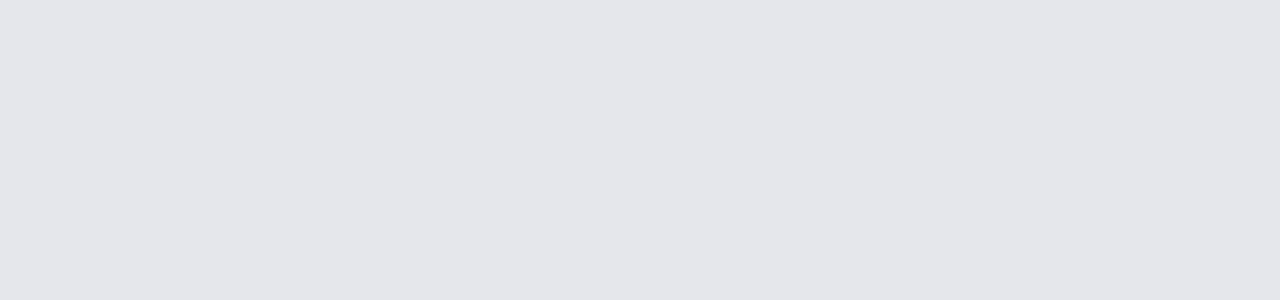
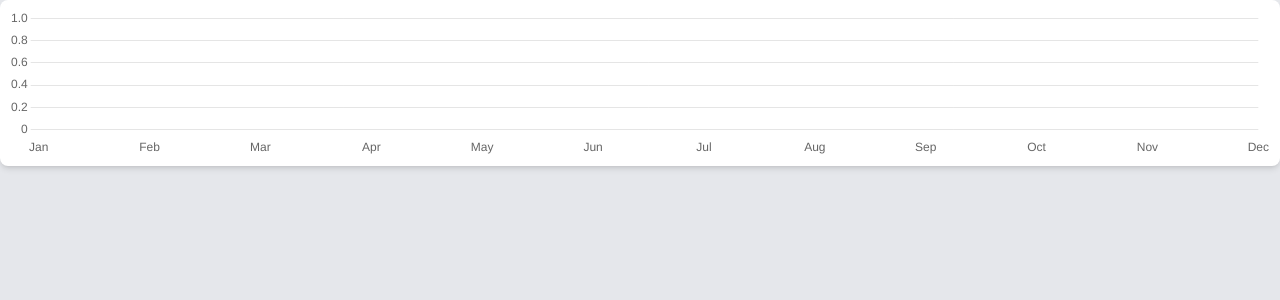
Before and after one commit to Mats-Debug/stack-project, a Next.js app: page / in a window 1280 px wide. Shown: the top 300 px of the page. Built offline with nearby package versions, Linux system fonts and the light colour scheme.

Commit message:
commit-4

```diff
--- a/app/page.tsx
+++ b/app/page.tsx
@@ -27,19 +27,141 @@ import Combobox from '@/components/ComboBox';
 
 import RangeSlider from '@/components/RangeSlider';
 import ChevronUpIcon from '@heroicons/react/24/outline/esm/ChevronUpIcon';
-///skelton/avatr/alert dialog/
+///skelton/product card/ charts
 
 export default function Home() {
 
   const dropdownItems = ['Item 1', 'Item 2', 'Items 3',];
 
+  var month = ["Jan", "Feb", "Mar", "Apr", "May", "Jun", "Jul", "Aug", "Sep", "Oct", "Nov", "Dec"];
   return (
     <PriceProvider>
       <div className='justify-end w-full flex'>
-
+      <LineChart lables={month} chartDataList={dropdownItems}  comboBoxDataTypeOnChange={()=>{}}/>
       </div>
     </PriceProvider>
 
   );
 
 }
+
+
+
+
+
+
+
+
+import {
+  Chart as ChartJS,
+  CategoryScale,
+  LinearScale,
+  BarElement,
+  PointElement,
+  LineElement,
+  Title,
+  Tooltip,
+  Legend, ArcElement,
+
+} from 'chart.js';
+import { Doughnut } from 'react-chartjs-2'
+ChartJS.register(ArcElement);
+
+import { Bar, Line } from "react-chartjs-2"
+ChartJS.register(
+  CategoryScale,
+  LinearScale,
+  BarElement,
+  PointElement,
+  LineElement,
+  Title,
+  Tooltip,
+  Legend
+);
+import { Menu, Tab } from '@headlessui/react'
+
+
+
+interface ILineChart {
+  comboBoxDataTypeOnChange: (value: any) => void;
+  chartDataList: any;
+  lables:any[];
+}
+
+export function LineChart(props: ILineChart) {
+  const { comboBoxDataTypeOnChange, chartDataList,lables } = props;
+
+  type ChartDataType = {
+    labels: string[];
+    datasets: [{ label: string; data: any[]; backgroundColor: string; borderColor: string }];
+  };
+  const [chartData, setChartData] = useState<ChartDataType>({
+    labels: [],
+    datasets: [{ label: '', data: [], backgroundColor: '', borderColor: 'rgb(255, 99, 132)' }]
+  });
+
+
+  const options: {} = {
+    plugins: {
+      legend: { position: 'top', display: false }
+    },
+    maintainAspectRatio: false,
+    responsive: true,
+    scales: {
+      x: {
+        border: {
+          display: false
+        },
+        grid: {
+          display: false,
+        }
+      },
+      y: {
+        border: {
+          display: false,
+
+        },
+
+      }
+    }
+  };
+  const [chartOptions, setChartOptions] = useState<{}>(options);
+
+  const [onChangeLabels, setOnChangeLables] = useState(lables)
+
+  useEffect(() => {
+
+
+    setChartData({
+      labels: onChangeLabels,
+      datasets: [
+        {
+          label: "" + " / " + "",
+          data: chartDataList,
+          borderColor: 'rgb(255, 99, 132)',
+          backgroundColor: 'rgba(255, 99, 132, 0.5)'
+        }
+      ],
+
+    });
+
+
+  }, [, chartDataList]);
+
+
+
+
+  return (
+    <div className="flex  w-full h-full bg-white rounded-lg shadow-md p-2 flex-col relative bg-red-200">
+      <div className='h-[20%] w-full flex justify-between'>
+        {/* <ComboBox data={DataType}
+          selected={(value: any, e: any): any => { comboBoxDataTypeOnChange(value); setLabel(value) }}
+        />
+        <ComboBox data={Period}
+          selected={(value: any, e: any): any => { onChangePeriod(value) }} /> */}
+      </div>
+      <span className=" flex w-full h-[70%]">
+        <Line data={chartData} options={options} />
+      </span>
+    </div>)
+}
--- /dev/null
+++ b/components/Alert.tsx
@@ -0,0 +1,62 @@
+import { Transition, Dialog, TransitionChild, DialogPanel } from "@headlessui/react";
+import { XMarkIcon } from "@heroicons/react/24/solid";
+import React, { Fragment } from "react";
+import Button from "./Button";
+
+
+interface AlertDialogProps
+  extends React.HTMLAttributes<HTMLDivElement | HTMLButtonElement> {
+  children: React.ReactNode;
+  isShow?: false | true;
+  icon?: React.ReactNode;
+  buttonTitle?: string;
+  onContinue:()=>void;
+}
+
+export default function AlertDialog(props: AlertDialogProps) {
+  const { title, isShow, icon, buttonTitle, onContinue,...restProps } = props;
+
+  let [isOpen, setIsOpen] = React.useState(isShow);
+function onClick(){
+  onContinue();
+  setIsOpen(false);
+}
+
+  return (
+    <>
+      <Button onClick={() => setIsOpen(true)} type='IconText' intent='secondary' title={buttonTitle} icon={icon} />
+
+      <Transition appear show={isOpen} as={Fragment}>
+        <Dialog className="fixed top-0 left-0 md:p-10 z-50 w-full h-screen flex justify-center items-center backdrop-blur-sm bg-gray-800/40"
+          onClose={() => { setIsOpen(false) }} >
+          <TransitionChild
+            as={Fragment}
+            enter="ease-out duration-300"
+            enterFrom="opacity-0 scale-95"
+            enterTo="opacity-100 scale-100"
+            leave="ease-in duration-200"
+            leaveFrom="opacity-100 scale-100"
+            leaveTo="opacity-0 scale-95"
+          >
+            {/*content*/}
+            <DialogPanel className="flex bg-white flex-col rounded-lg gap-5 h-fit w-full md:w-fit  relative p-3 mx-3 ">
+              <div className='w-fit h-fit items-center flex justify-end absolute top-0 right-0 '>
+                <Button onClick={() => setIsOpen(false)} type={'Icon'} intent='primary' icon={<XMarkIcon className="w-5 h-5" />} />
+              </div>
+              <div className="w-full h-full overflow-y-auto text-sm" {...restProps} >
+
+              </div>
+              <div className='flex w-full  justify-end gap-3 flex-row'>
+              <button className='h-[40px] w-fit bg-[#f4f4f4] rounded-full px-5 ' onClick={()=>{setIsOpen(false)}}>Cancel</button>
+              <button className='h-[40px] w-fit bg-orange-500 rounded-full px-5 text-white' onClick={()=>{onClick()}}>Continue</button>
+              </div>
+
+            </DialogPanel >
+          </TransitionChild>
+        </Dialog>
+
+      </Transition>
+
+    </>
+  )
+}
--- a/package.json
+++ b/package.json
@@ -15,12 +15,14 @@
     "@types/react": "18.2.22",
     "@types/react-dom": "18.2.7",
     "autoprefixer": "10.4.15",
+    "chart.js": "^4.4.3",
     "class-variance-authority": "^0.7.0",
     "eslint": "8.49.0",
     "eslint-config-next": "13.5.1",
     "next": "13.5.1",
     "postcss": "8.4.30",
     "react": "18.2.0",
+    "react-chartjs-2": "^5.2.0",
     "react-dom": "18.2.0",
     "tailwindcss": "3.3.3",
     "typescript": "5.2.2"
```
Also changed, not shown: 2 other files (tests, documents, lock files or other folders).
